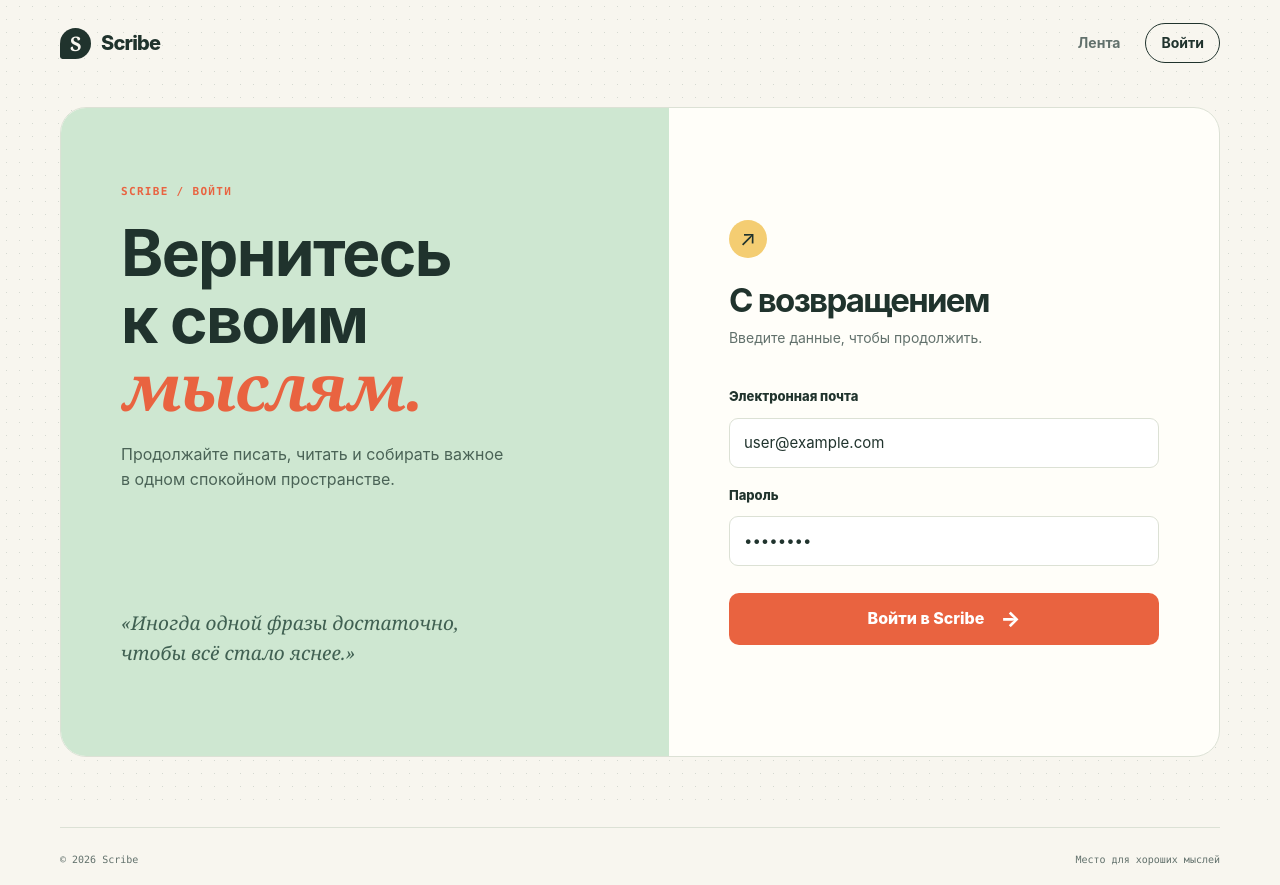
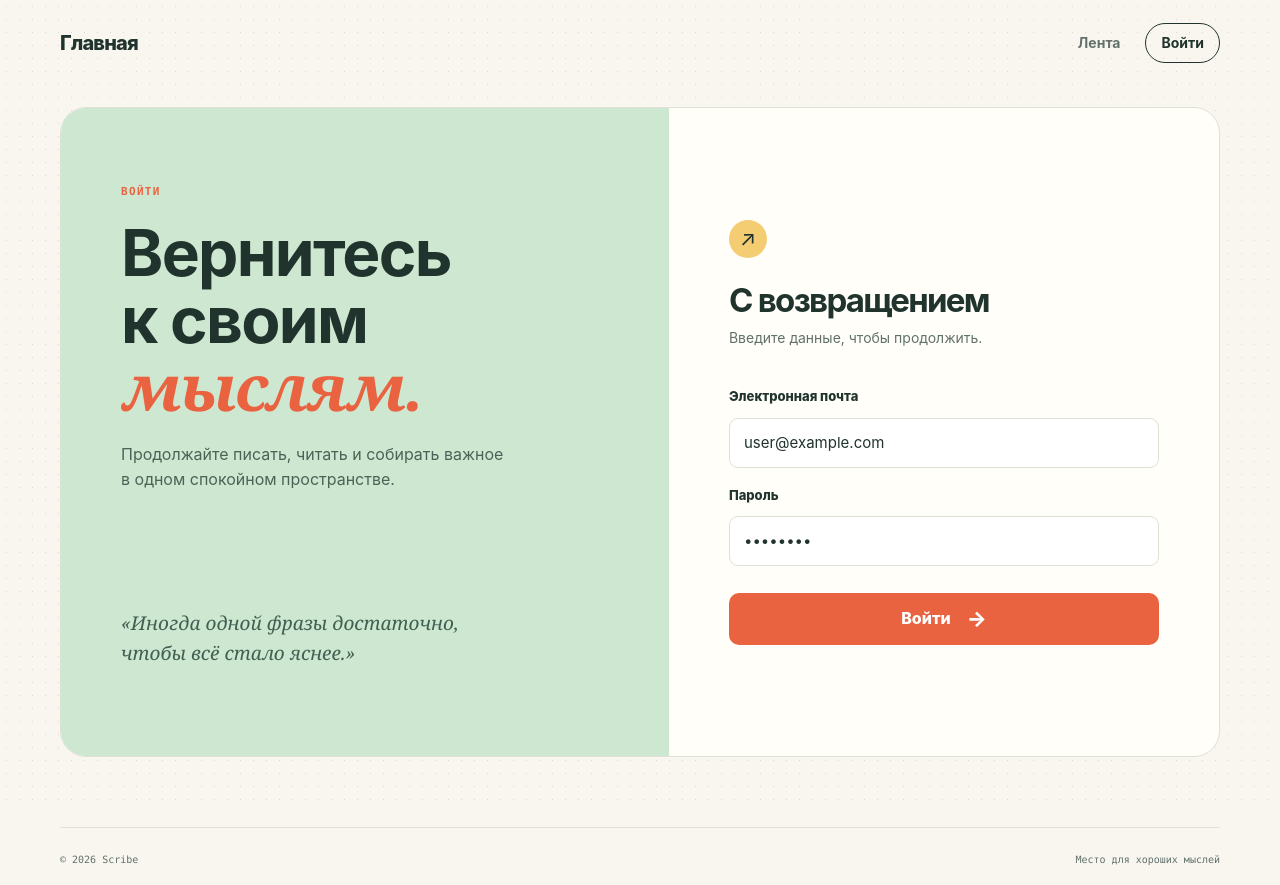
Before and after one commit to KellerHalm/demo-exam, a FastAPI app: page /login in a window 1280 px wide. Shown: the top 885 px of the page. Run offline with FastAPI, Linux system fonts and the light colour scheme.

Commit message:
штукатурка фронта

```diff
--- a/app/templates/base.html
+++ b/app/templates/base.html
@@ -3,7 +3,7 @@
 <head>
     <meta charset="UTF-8">
     <meta name="viewport" content="width=device-width, initial-scale=1.0">
-    <title>{% block title %}Scribe — заметки, которыми делятся{% endblock %}</title>
+    <title>{% block title %}заметки, которыми делятся{% endblock %}</title>
     <link rel="stylesheet" href="{{ url_for('static', path='style.css') }}">
     <script>
         window.API_BASE = "{{ api_base|default('/api') }}";
@@ -11,8 +11,8 @@
 </head>
 <body>
 <header class="site-header">
-    <a class="brand" href="/" aria-label="Scribe — на главную">
-        <span class="brand-mark">S</span><span>Scribe</span>
+    <a class="brand" href="/" aria-label="на главную">
+        <span>Главная</span>
     </a>
     <nav class="site-nav" aria-label="Основная навигация">
         <a href="/">Лента</a>
--- a/app/templates/index.html
+++ b/app/templates/index.html
@@ -1,6 +1,6 @@
 {% extends "base.html" %}
 
-{% block title %}Scribe — лента публикаций{% endblock %}
+{% block title %}Лента публикаций{% endblock %}
 
 {% block content %}
     <section class="hero">
--- a/app/templates/login.html
+++ b/app/templates/login.html
@@ -1,11 +1,11 @@
 {% extends "base.html" %}
 
-{% block title %}Вход — Scribe{% endblock %}
+{% block title %}Вход{% endblock %}
 
 {% block content %}
     <section class="auth-layout">
         <div class="auth-intro">
-            <p class="eyebrow">SCRIBE / ВОЙТИ</p>
+            <p class="eyebrow">ВОЙТИ</p>
             <h1>Вернитесь<br>к своим <em>мыслям.</em></h1>
             <p>Продолжайте писать, читать и собирать важное в одном спокойном пространстве.</p>
             <div class="auth-quote">«Иногда одной фразы достаточно, чтобы всё стало яснее.»</div>
@@ -19,7 +19,7 @@
                 <input type="email" id="email" name="email" value="user@example.com" required autocomplete="email">
                 <label for="password">Пароль</label>
                 <input type="password" id="password" name="password" value="password" required autocomplete="current-password">
-                <button type="submit">Войти в Scribe <span aria-hidden="true">→</span></button>
+                <button type="submit">Войти<span aria-hidden="true">→</span></button>
             </form>
             {% if error %}<p class="error">Не удалось войти. Проверьте почту и пароль.</p>{% endif %}
         </div>
--- a/app/templates/profile.html
+++ b/app/templates/profile.html
@@ -1,6 +1,6 @@
 {% extends "base.html" %}
 
-{% block title %}Профиль — Scribe{% endblock %}
+{% block title %}Профиль{% endblock %}
 
 {% block content %}
     <section class="profile-page">
```
